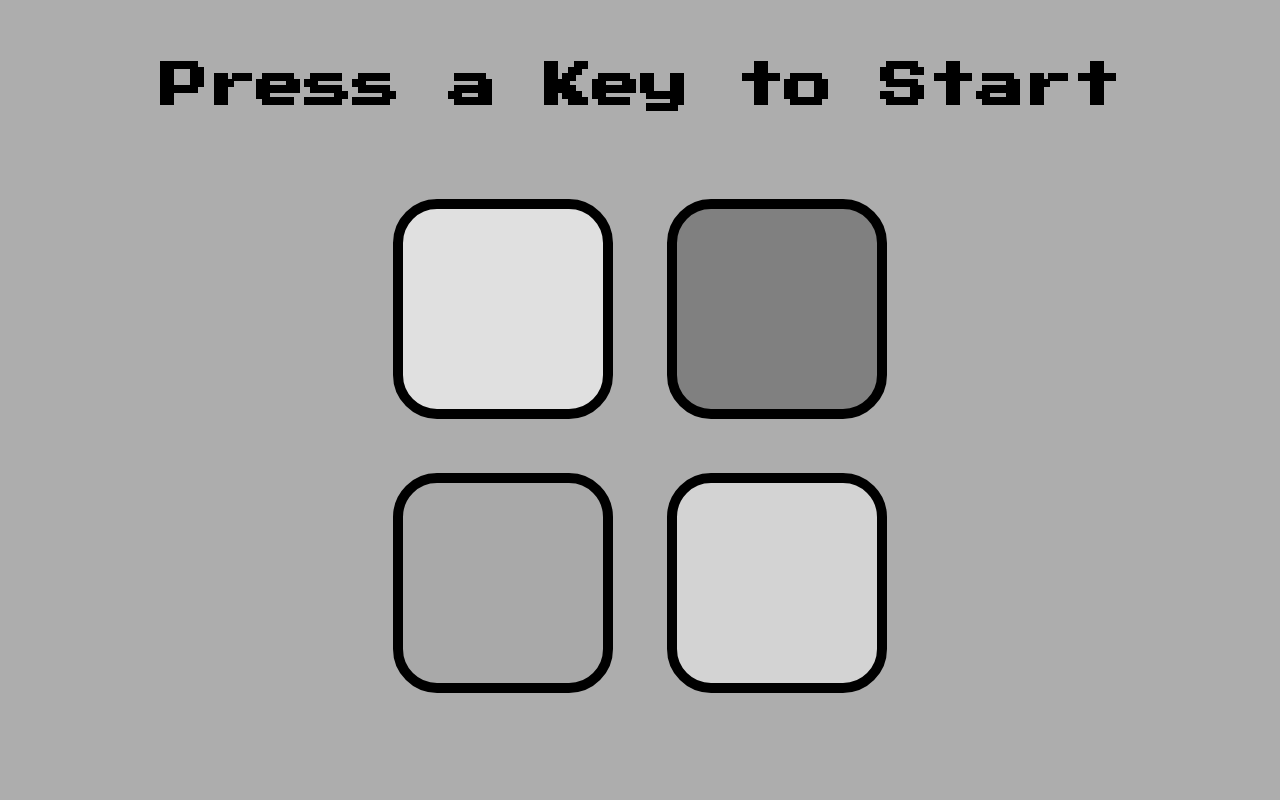
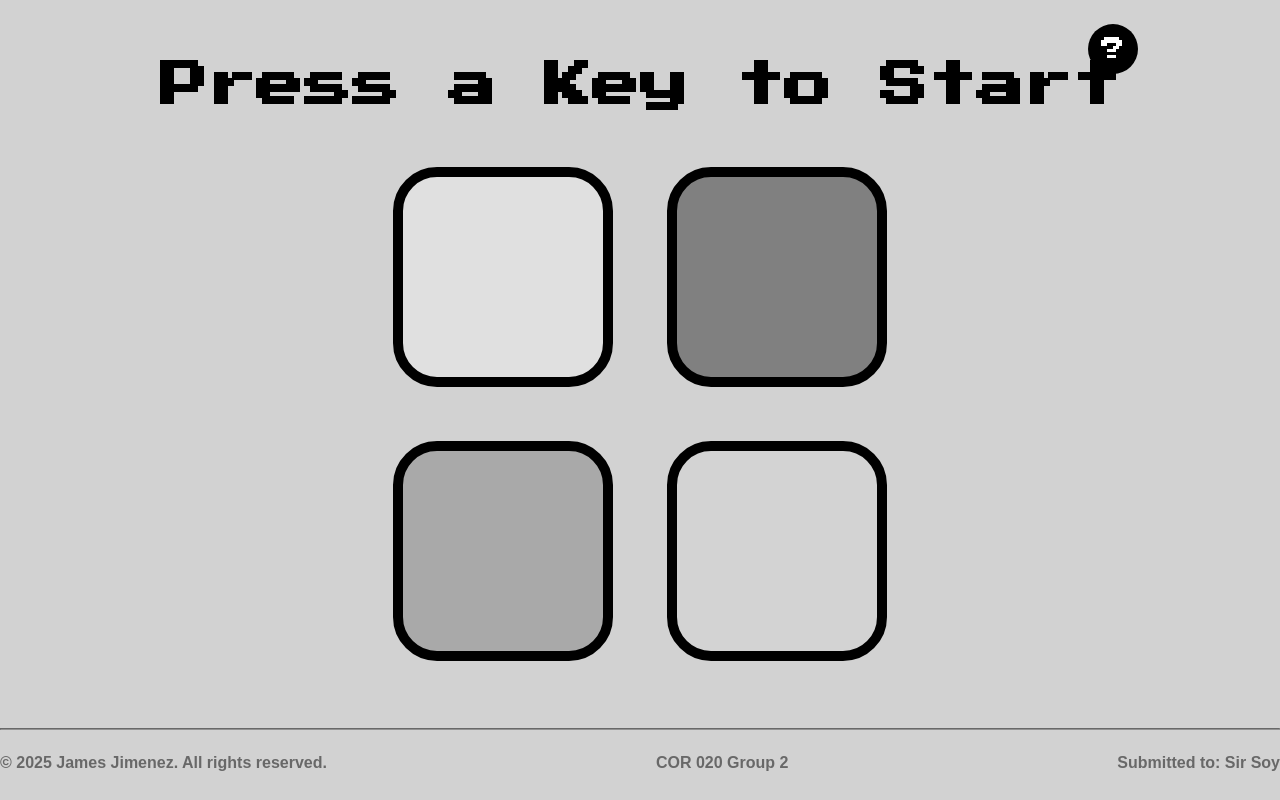
Before and after one commit to jamesjimenezzz/pe-exam, a plain HTML site: page index.html in a window 1280 px wide. Drawn offline with nearby package versions, Linux system fonts and the light colour scheme.

Commit message:
added footer and button for modal

```diff
--- a/index.html
+++ b/index.html
@@ -12,6 +12,10 @@
   </head>
 
   <body>
+    <div class="modal">
+      <button>?</button>
+    </div>
+    <div class="hero">
       <h1 id="level-title">Press a Key to Start</h1>
       <div class="container">
         <div lass="row">
@@ -25,6 +29,15 @@
           <div type="button" id="blue" class="btn blue"></div>
         </div>
       </div>
+    </div>
+    <footer>
+      <hr class="line" />
+      <div class="end">
+        <p>© 2025 James Jimenez. All rights reserved.</p>
+        <p>COR 020 Group 2</p>
+        <p>Submitted to: Sir Soy</p>
+      </div>
+    </footer>
   </body>
   <script src="game.js"></script>
 </html>
--- a/styles.css
+++ b/styles.css
@@ -1,19 +1,49 @@
 body {
   text-align: center;
-  background-color: rgb(173, 173, 173);
+  background-color: rgb(210, 210, 210);
+  max-width: 1440px;
+  margin: 0 auto;
 }
 
 #level-title {
   font-family: "Press Start 2P", cursive;
   font-size: 3rem;
-  margin: 5%;
+
   color: black;
 }
 
+.hero {
+  height: 90vh;
+  margin: 0 auto;
+  display: flex;
+  flex-direction: column;
+  justify-content: center;
+}
+
 .container {
-  display: block;
-  width: 50%;
-  margin: auto;
+}
+
+.modal {
+  margin: 0;
+  padding: 0;
+}
+
+.modal button {
+  margin: 0;
+  padding: 0;
+  font-family: "Press Start 2P", cursive;
+  background-color: black;
+  color: white;
+  text-decoration: none;
+  border: none;
+  border-radius: 100%;
+  width: 50px;
+  height: 50px;
+  font-size: 1.5rem;
+  cursor: pointer;
+  position: absolute;
+  top: 3%;
+  left: 85%;
 }
 
 .btn {
@@ -23,6 +53,7 @@ body {
   width: 200px;
   border: 10px solid black;
   border-radius: 20%;
+  cursor: pointer;
 }
 
 .game-over {
@@ -51,3 +82,27 @@ body {
   background-color: black;
   opacity: 50%;
 }
+
+footer {
+  opacity: 50%;
+  transition: 0.5s opacity;
+}
+
+footer p {
+  font-family: Arial, Helvetica, sans-serif;
+  font-weight: bold;
+  cursor: pointer;
+}
+
+hr {
+  border-color: black;
+}
+
+.end {
+  display: flex;
+  justify-content: space-between;
+}
+
+footer:hover {
+  opacity: 100%;
+}
```
Lines whose indentation alone changed are shown as unchanged.
